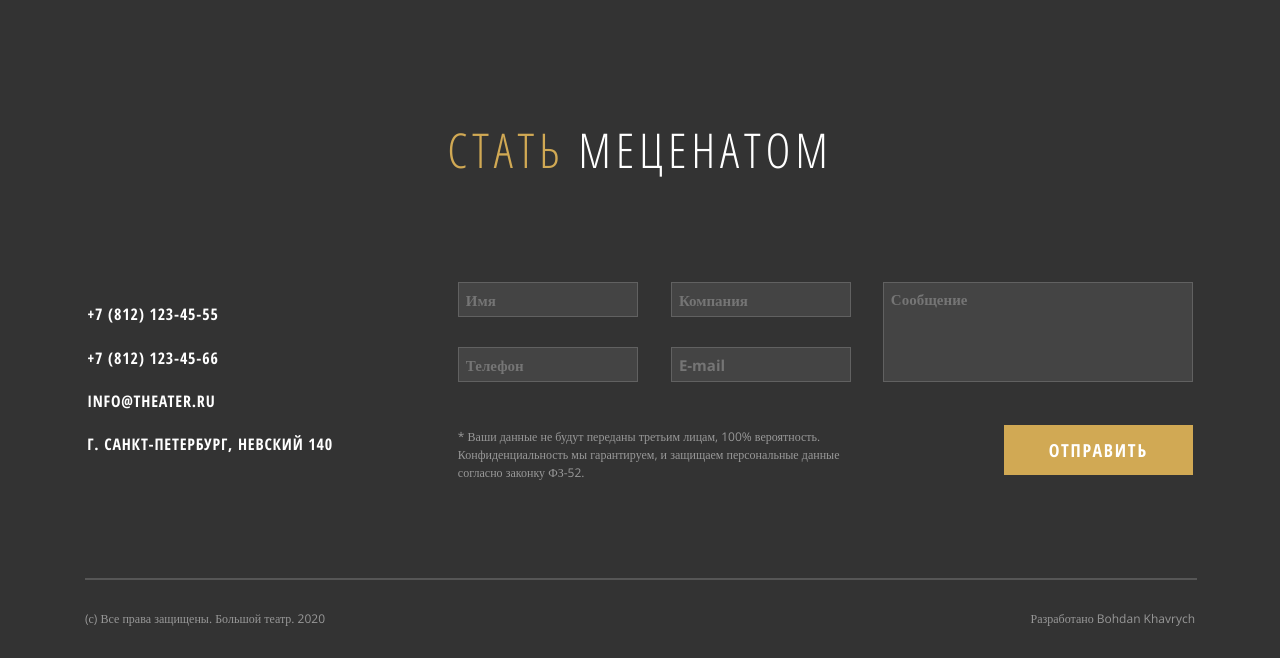
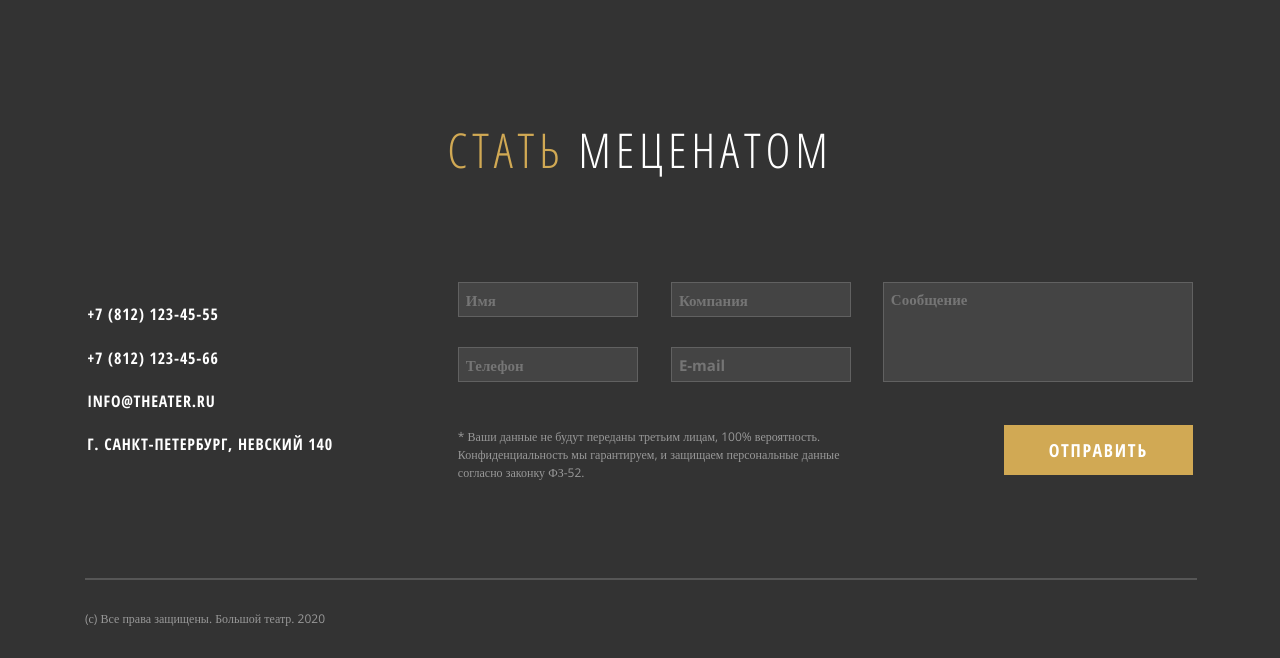
Before and after one commit to Bogdan-Khavrych/theatre, a plain HTML site: page index.html in a window 1280 px wide. Shown: the part 3750-4408 px from the top of the page. Drawn offline with nearby package versions, Linux system fonts and the light colour scheme.

Commit message:
Update index.html

```diff
--- a/index.html
+++ b/index.html
@@ -312,7 +312,6 @@
             <div class="footer__hr"></div>
             <div class="footer__content">
                 <div class="footer__left-block">(с) Все права защищены. <span>Большой театр. 2020</span></div>
-                <div class="footer__right-block">Разработано Bohdan Khavrych</div>
             </div>
         </div>
     </footer>
```
